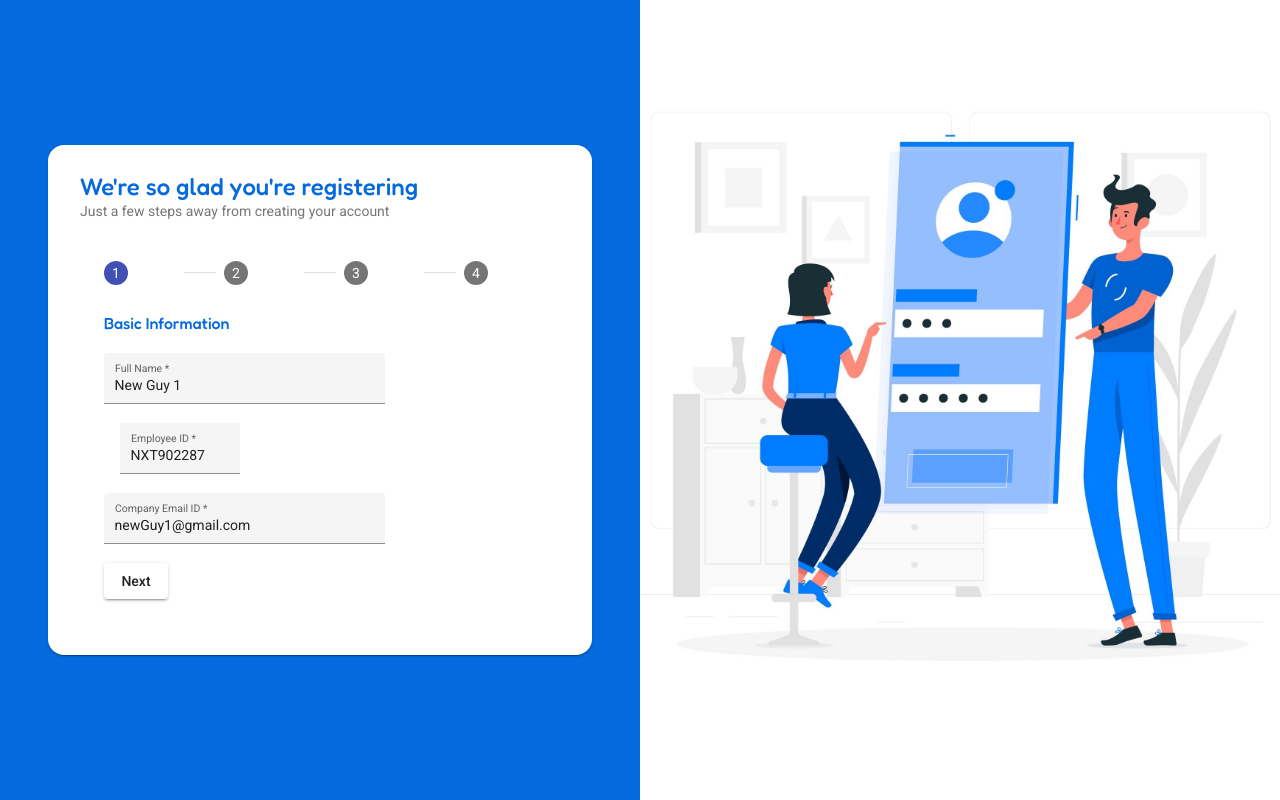
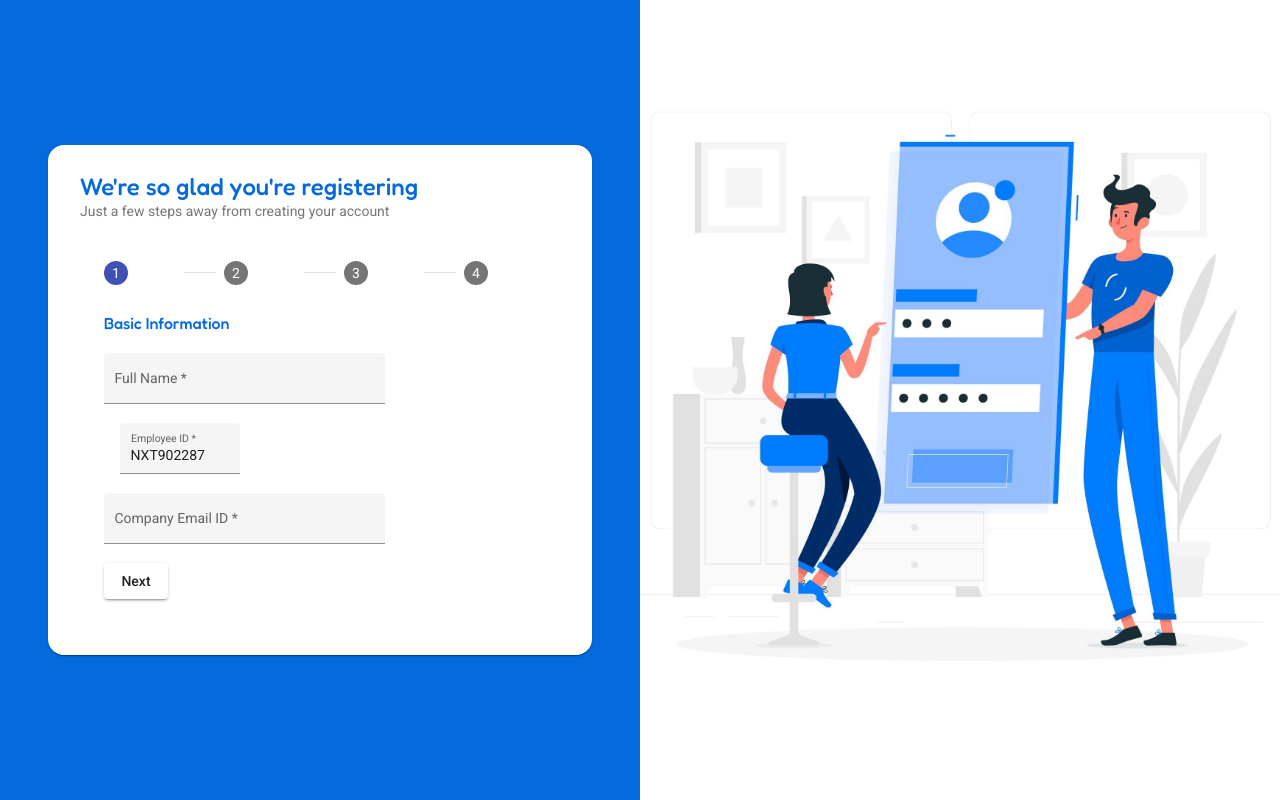
Before and after one commit to marcal279/ticket-tracker, an Angular app: page /sign-up in a window 1280 px wide. Built offline with nearby package versions, Linux system fonts and the light colour scheme; what @angular/fire, ng-apexcharts would draw is missing.

Commit message:
Changed New User format

```diff
--- a/src/app/user.service.ts
+++ b/src/app/user.service.ts
@@ -60,20 +60,18 @@ export class UserService {
   constructor(private firestoreDB: AngularFirestore) {
   }
 
-  userNum = 0;
   newUserObject(): User{
-    this.userNum+=1;
     return {
-      empEid: `newGuy${this.userNum}@gmail.com`,
-      name: `New Guy ${this.userNum}`,
-      password: `Pass_ ${this.userNum}`,
-      dept: 'Tech',
-      role: 'Employee Dev',
-      mob: '98765463210',
-      company: 'NXT',
+      empEid: '',
+      name: '',
+      password: '',
+      dept: '',
+      role: '',
+      mob: '',
+      company: '',
       designation: '',
       supervisor: '',
-      offExt: ''+this.userNum,
+      offExt: '',
     }
   }
 
```
